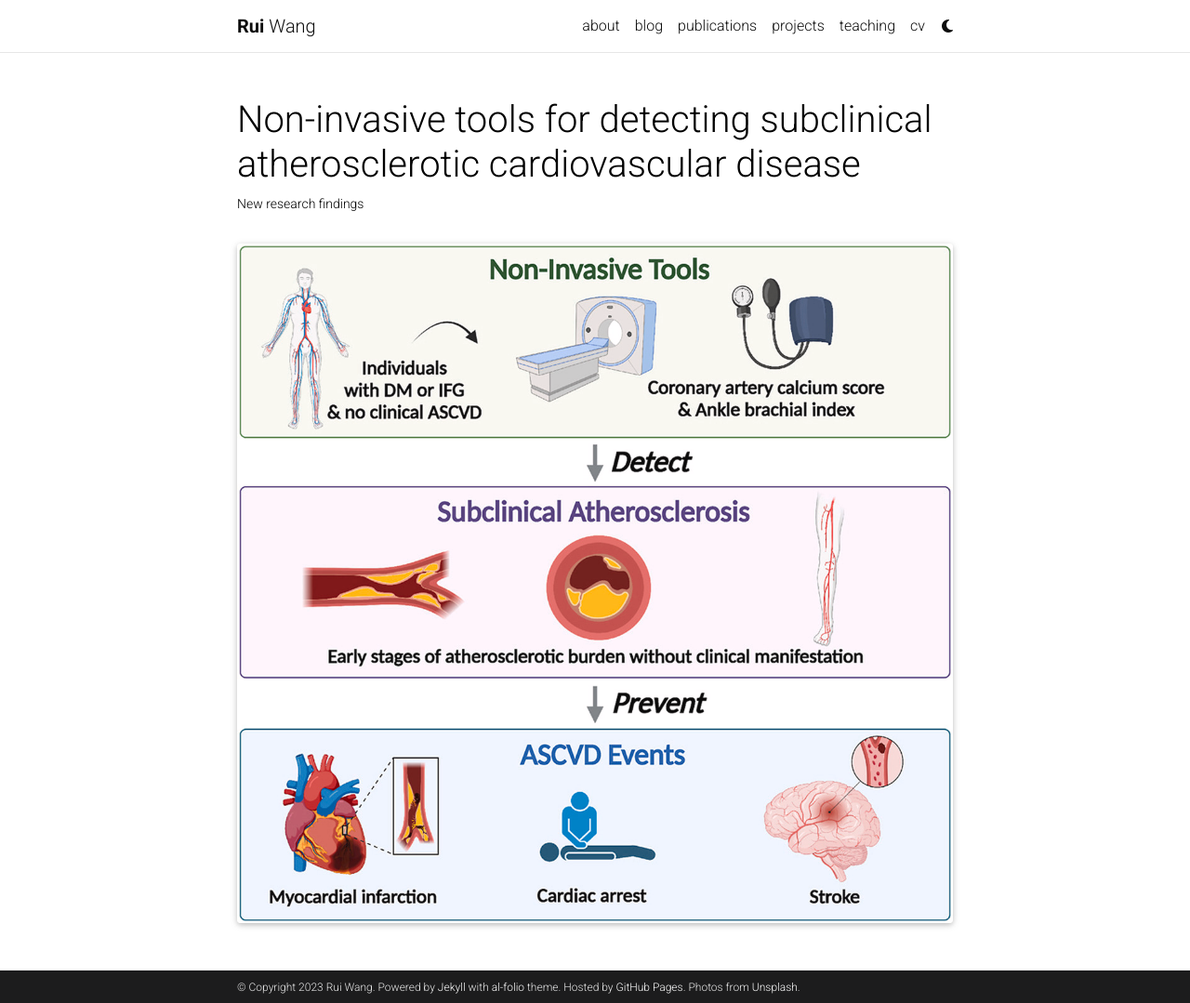
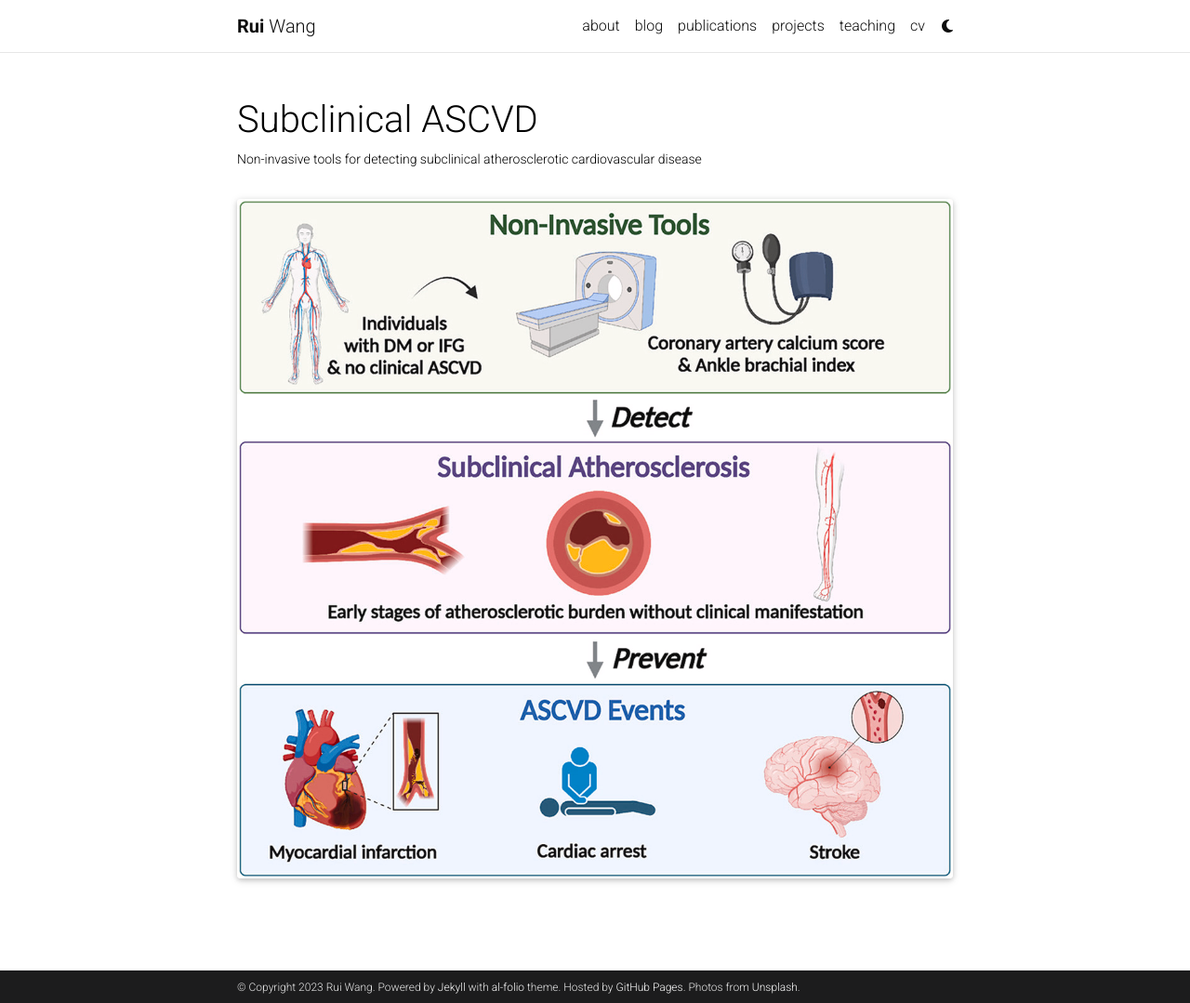
Before and after one commit to wangrui24/wangrui, a Jekyll site: the page built from _projects/5_project.md, in a window 1280 px wide and 1079 px high. Shown: the whole window at 93% size. Built offline with Jekyll 4.4.1, drawn with Linux system fonts in a browser that asks for light colours; full-size pictures stand in for the smaller copies a plugin makes; comment, search, counter and statistics services are not loaded; a style sheet for code colours, icons or effects is not loaded.

Commit message:
Update 5_project.md

```diff
--- a/_projects/5_project.md
+++ b/_projects/5_project.md
@@ -1,7 +1,7 @@
 ---
 layout: page
-title: Non-invasive tools for detecting subclinical atherosclerotic cardiovascular disease
-description:  New research findings
+title: Subclinical ASCVD
+description:  Non-invasive tools for detecting subclinical atherosclerotic cardiovascular disease
 img: assets/img/cac.jpg
 importance: 3
 category: research
```
